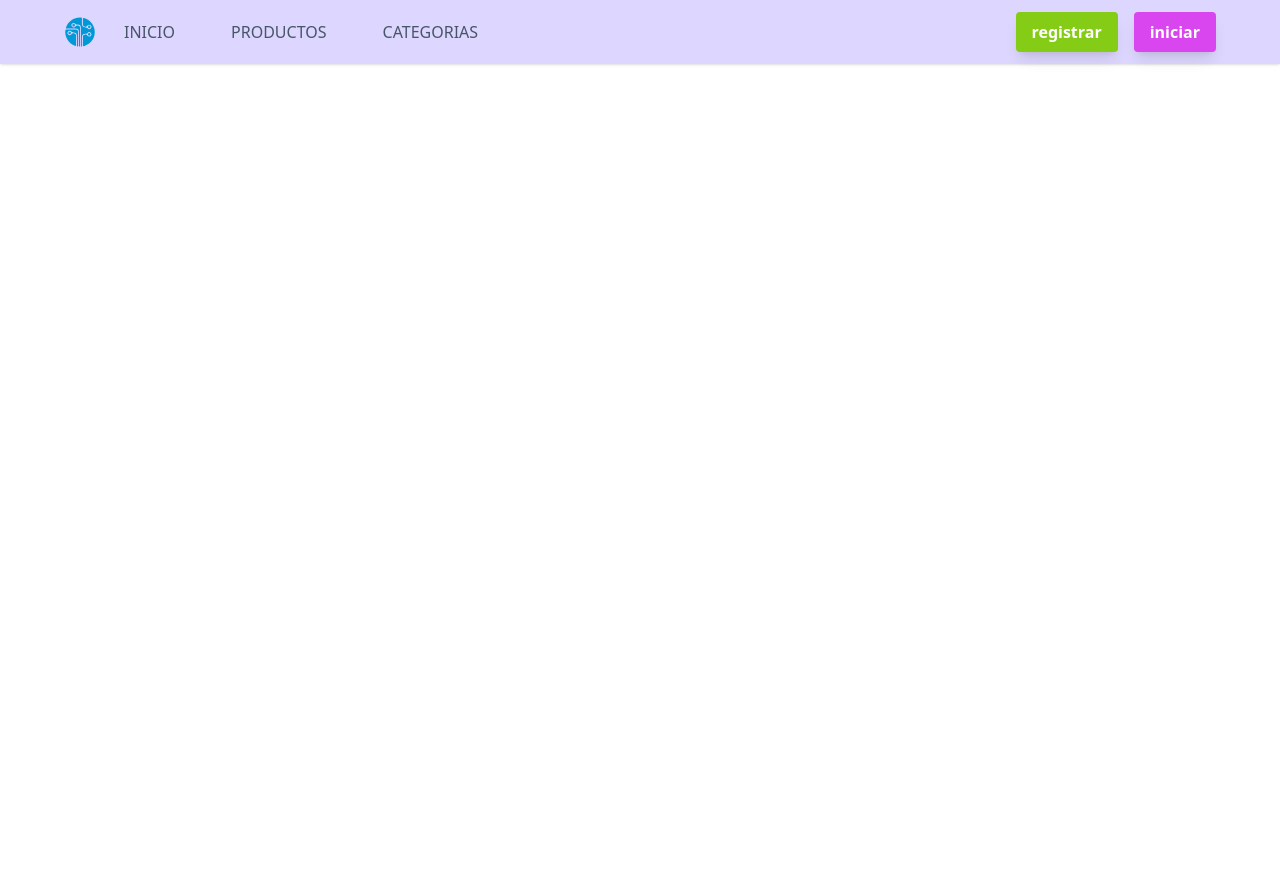
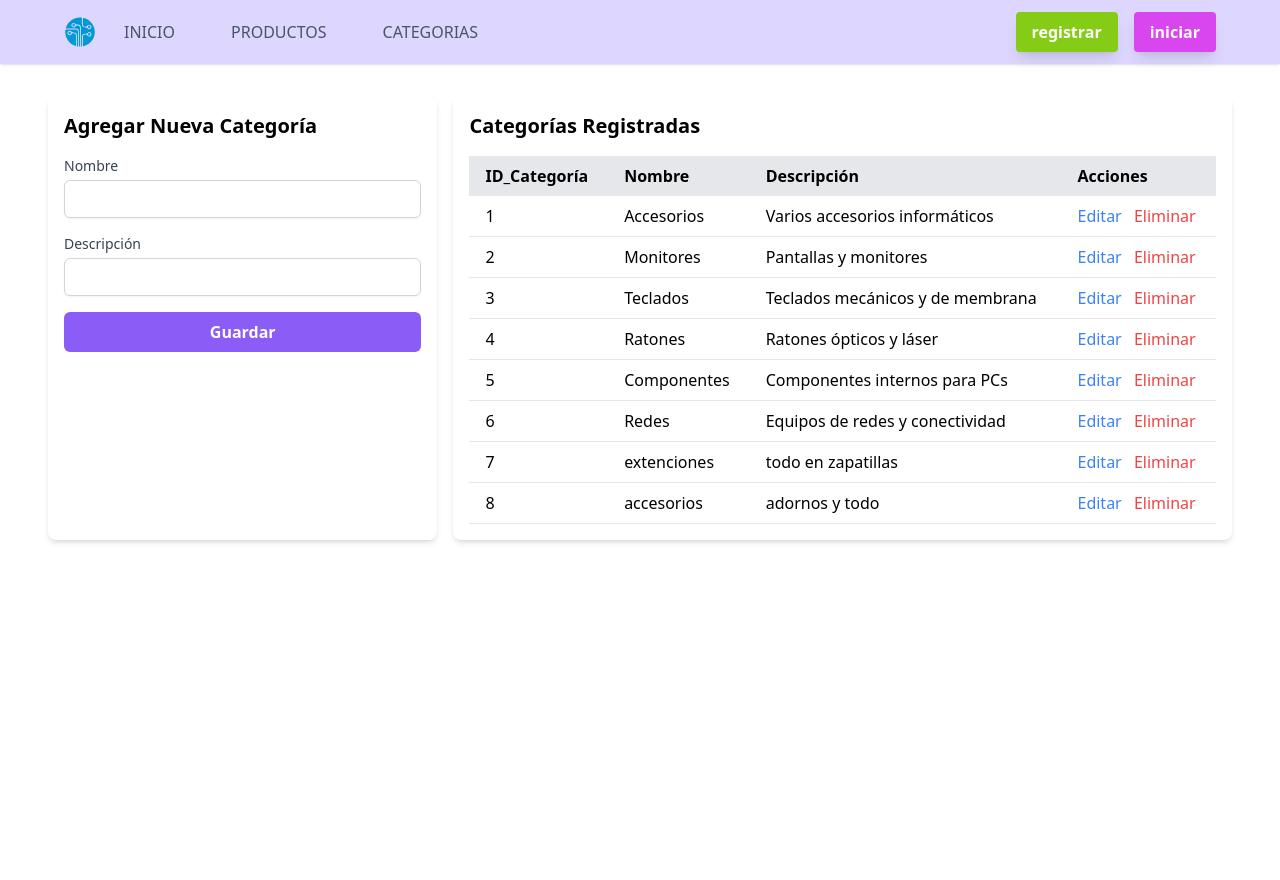
Before and after one commit to renex10/pythonDjangoExamen3, a Django app: page /categorias/ in a window 1280 px wide. Before the commit the page ends 66 px from the top, so only its background shows below. Run offline with Django 5.2, Linux system fonts and the light colour scheme; data comes from the database, SQL or seed files in the repository; both versions use the stored data as it was after the commit; some libraries are stand-ins or nearby versions.

Commit message:
se creo la tabla categorias, se le agrego formulario

```diff
--- /dev/null
+++ b/webapp/categoria_form.py
@@ -0,0 +1,7 @@
+from django import forms
+from .models import Categoria
+
+class CategoriaForm(forms.ModelForm):
+    class Meta:
+        model = Categoria
+        fields = ['nombre', 'descripcion']
--- a/webapp/templates/webapp/base.html
+++ b/webapp/templates/webapp/base.html
@@ -5,25 +5,22 @@
     <meta charset="UTF-8">
     <meta name="viewport" content="width=device-width, initial-scale=1.0">
     <script src="https://kit.fontawesome.com/8c5fb25a16.js" crossorigin="anonymous"></script>
-    {% load static %} <!-- Cargar etiquetas estáticas -->
+    {% load static %}
     <title>{% block title %}Título por defecto{% endblock %}</title>
-
-
 </head>
 <body>
     <header id="header" class="bg-violet-200 px-6 shadow fixed w-full top-0 z-50 transition-bg">
         <div class="max-w-6xl mx-auto flex justify-between h-16 items-center">
-            <!---boton de despliegue de menu-->
+            <!-- Botón de despliegue de menú -->
             <button id="menu-toggle" class="p-1 -ml-1 hover:bg-indigo-300 hover:text-white rounded transition-colors focus:ring-2 focus:ring-violet-300 lg:hidden">
                 <span><i class="fa-solid fa-bars"></i></span>
             </button>
-            <!---fin-boton de despliegue de menu-->
 
-            <!---ESCRITORIO-->
+            <!-- Escritorio -->
             <div class="flex items-center -mr-4">
-                <!---logo-->
+                <!-- Logo -->
                 <a class="duration-300 hover:rotate-6" href="#"><img class="h-8 w-8" src="{% static 'front/img/fav.svg' %}" alt="logo"></a>
-                <!---fin_logo-->
+                <!-- Fin Logo -->
 
                 <div class="hidden md:flex space-x-8 ml-4">
                     <a href="{% url 'index' %}" class="px-3 py-2 text-slate-600 transition-colors uppercase">inicio</a>
@@ -31,32 +28,30 @@
                     <a href="{% url 'categorias' %}" class="px-3 py-2 text-slate-600 transition-colors uppercase hover:text-fuchsia-500">categorias</a>
                 </div>
             </div>
-            <!---FIN-ESCRITORIO-->
+            <!-- Fin Escritorio -->
 
-            <!---agrupaciones-->
+            <!-- Agrupaciones -->
             <div class="flex items-center space-x-4">
                 <a href="{% url 'registrar' %}" class="bg-lime-500 text-white font-bold py-2 px-4 rounded shadow-lg transition duration-300 ease-in-out hover:bg-violet-500">registrar</a>
                 <a href="{% url 'iniciar' %}" class="bg-fuchsia-500 text-white font-bold py-2 px-4 rounded shadow-lg transition duration-300 ease-in-out hover:bg-violet-500">iniciar</a>
             </div>
-            <!---FIN-agrupaciones-->
+            <!-- Fin Agrupaciones -->
         </div>
 
-        <!---link de navegacion MOVIL-->
+        <!-- Link de navegación móvil -->
         <div id="mobile-menu" class="hidden md:hidden">
             <a href="{% url 'index' %}" class="block px-4 py-2 text-slate-600 transition-colors uppercase">inicio</a>
             <a href="{% url 'productos' %}" class="block px-4 py-2 text-slate-600 transition-colors uppercase hover:text-fuchsia-500">productos</a>
             <a href="{% url 'categorias' %}" class="block px-4 py-2 text-slate-600 transition-colors uppercase hover:text-fuchsia-500">categoria</a>
         </div>
-        <!---fin--navegacion--->
+        <!-- Fin Navegación móvil -->
     </header>
 
-
-
-
-    <!-- Contenido del cuerpo -->
-    {% block content %}
-    Contenido por defecto
-    {% endblock %}
+    <main class="mt-20 min-h-screen px-4 sm:px-6 lg:px-8">
+        <!-- Contenido del cuerpo -->
+        {% block content %}
+        {% endblock %}
+    </main>
 
     <script src="{% static 'front/js/toogle.js' %}"></script>
 </body>
--- a/webapp/templates/webapp/categorias.html
+++ b/webapp/templates/webapp/categorias.html
@@ -1,10 +1,74 @@
 {% extends 'webapp/base.html' %}
-{% load static %} <!-- Cargar etiquetas estáticas -->
+{% load static %}
 
 {% block title %}
-    Mi Página - {% block page_title %}categorias{% endblock %}
+    Mi Página - {% block page_title %}Categorías{% endblock %}
 {% endblock %}
 
 {% block content %}
-<h2>categorias</h2>
+<div class="container mx-auto p-4">
+    <!-- Mostrar mensajes -->
+    {% if messages %}
+        <div class="mb-4">
+            {% for message in messages %}
+                <div class="p-4 mb-4 rounded-md text-white {% if message.tags == 'success' %}bg-green-500{% else %}bg-red-500{% endif %}">
+                    {{ message }}
+                </div>
+            {% endfor %}
+        </div>
+    {% endif %}
+
+    <div class="flex flex-col md:flex-row md:space-x-4">
+        <!-- Columna del Formulario -->
+        <div class="w-full md:w-1/2 lg:w-1/3 bg-white p-4 rounded-lg shadow-md">
+            <h2 class="text-xl font-semibold mb-4">Agregar Nueva Categoría</h2>
+            <form method="post">
+                {% csrf_token %}
+                <div class="mb-4">
+                    <label for="nombre" class="block text-sm font-medium text-gray-700">Nombre</label>
+                    <input type="text" id="nombre" name="nombre" class="mt-1 block w-full px-3 py-2 border border-gray-300 rounded-md shadow-sm focus:outline-none focus:ring-indigo-500 focus:border-indigo-500 sm:text-sm" required>
+                </div>
+                <div class="mb-4">
+                    <label for="descripcion" class="block text-sm font-medium text-gray-700">Descripción</label>
+                    <input type="text" id="descripcion" name="descripcion" class="mt-1 block w-full px-3 py-2 border border-gray-300 rounded-md shadow-sm focus:outline-none focus:ring-indigo-500 focus:border-indigo-500 sm:text-sm" required>
+                </div>
+                <button type="submit" class="w-full bg-violet-500 text-white font-bold py-2 px-4 rounded-md hover:bg-violet-700 transition duration-300 ease-in-out">Guardar</button>
+            </form>
+        </div>
+
+
+        <!-- Columna de la Tabla -->
+        <div class="w-full md:w-2/3 bg-white p-4 rounded-lg shadow-md mt-4 md:mt-0">
+            <h2 class="text-xl font-semibold mb-4">Categorías Registradas</h2>
+            <div class="overflow-x-auto">
+                <table class="min-w-full bg-white">
+                    <thead>
+                        <tr class="w-full bg-gray-200 text-left">
+                            <th class="py-2 px-4">ID_Categoría</th>
+                            <th class="py-2 px-4">Nombre</th>
+                            <th class="py-2 px-4">Descripción</th>
+                            <th class="py-2 px-4">Acciones</th>
+                        </tr>
+                    </thead>
+                    <tbody>
+                        {% for categoria in categorias %}
+                        <tr class="border-b">
+                            <td class="py-2 px-4">{{ categoria.id_categoria }}</td>
+                            <td class="py-2 px-4">{{ categoria.nombre }}</td>
+                            <td class="py-2 px-4">{{ categoria.descripcion }}</td>
+                            <td class="py-2 px-4">
+                                <a href="#" class="text-blue-500 hover:text-blue-700">Editar</a>
+                                <form method="post" action="{% url 'eliminar_categoria' categoria.id_categoria %}" class="inline">
+                                    {% csrf_token %}
+                                    <button type="submit" class="text-red-500 hover:text-red-700 ml-2">Eliminar</button>
+                                </form>
+                            </td>
+                        </tr>
+                        {% endfor %}
+                    </tbody>
+                </table>
+            </div>
+        </div>
+    </div>
+</div>
 {% endblock %}
--- a/webapp/urls.py
+++ b/webapp/urls.py
@@ -1,12 +1,11 @@
-# webapp/urls.py
 from django.urls import path
-from . import views  # Importa las vistas desde el módulo actual (webapp)
+from . import views
 
 urlpatterns = [
-    path("", views.index, name="index"),  # URL para la página de inicio
-    path("productos/", views.productos, name="productos"),  # URL para la página de productos
-    path("categorias/", views.categorias, name="categorias"),  # URL para la página de categorías
-    path("registrar/", views.registrar, name="registrar"),  # URL para la página de registro
-    path("iniciar/", views.iniciar, name="iniciar"),  # URL para la página de iniciar sesión
-    # Otros paths según tus necesidades
+    path("", views.index, name="index"),
+    path("productos/", views.registrar_productos, name="productos"),
+    path("categorias/", views.registrar_categorias, name="categorias"),
+    path("registrar/", views.registrar, name="registrar"),
+    path("iniciar/", views.iniciar, name="iniciar"),
+    path('eliminar_categoria/<int:id_categoria>/', views.eliminar_categoria, name='eliminar_categoria'),
 ]
--- a/webapp/views.py
+++ b/webapp/views.py
@@ -1,30 +1,45 @@
-# webapp/views.py
-from django.shortcuts import render
-from .models import Producto, Categoria  # Importa los modelos Producto y Categoria
+from django.shortcuts import render, redirect
+from .models import Producto, Categoria
+from .categoria_form import CategoriaForm  # Importar el formulario correctamente
+from django.contrib import messages
 
 def index(request):
     return render(request, 'webapp/index.html')
 
-def productos(request):
-    # Consulta todos los productos desde la base de datos
+def registrar_productos(request):
     productos = Producto.objects.all()
     context = {
         'productos': productos
     }
     return render(request, 'webapp/productos.html', context)
 
-def categorias(request):
-    # Consulta todas las categorías desde la base de datos
+def registrar_categorias(request):
+    if request.method == 'POST':
+        form = CategoriaForm(request.POST)
+        if form.is_valid():
+            form.save()
+            messages.success(request, 'Categoría agregada con éxito.')
+            return redirect('categorias')
+        else:
+            messages.error(request, 'Error al agregar categoría.')
+    else:
+        form = CategoriaForm()
+
     categorias = Categoria.objects.all()
     context = {
-        'categorias': categorias
+        'categorias': categorias,
+        'form': form
     }
     return render(request, 'webapp/categorias.html', context)
+def eliminar_categoria(request, id):
+    categoria = get_object_or_404(Categoria, id_categoria=id)
+    if request.method == 'POST':
+        categoria.delete()
+        messages.success(request, 'Categoría eliminada correctamente.')
+    return redirect('categorias')
 
 def registrar(request):
-    # Lógica para la página de registro
     return render(request, 'webapp/registrar.html')
 
 def iniciar(request):
-    # Lógica para la vista de iniciar sesión
     return render(request, 'webapp/iniciar.html')
```
Also changed, not shown: db.sqlite3, webapp/templates/thank.html (added).
